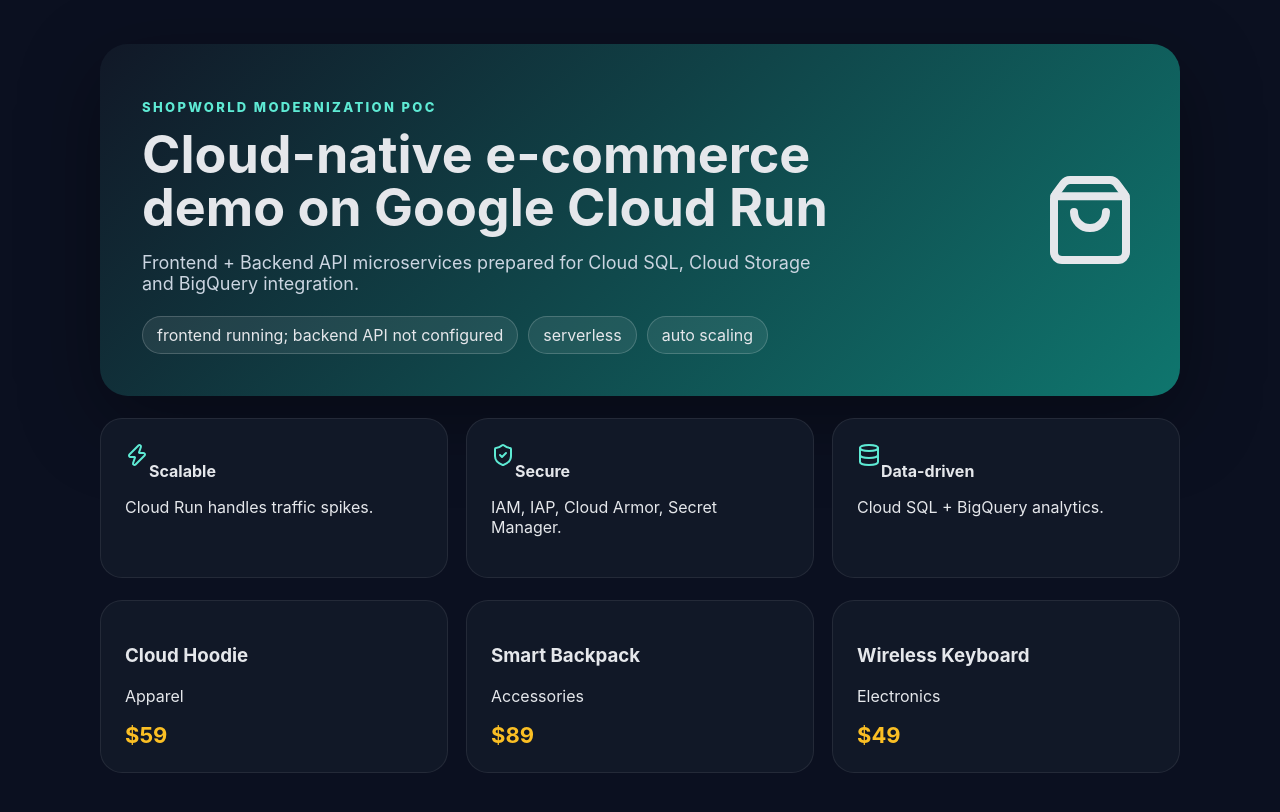
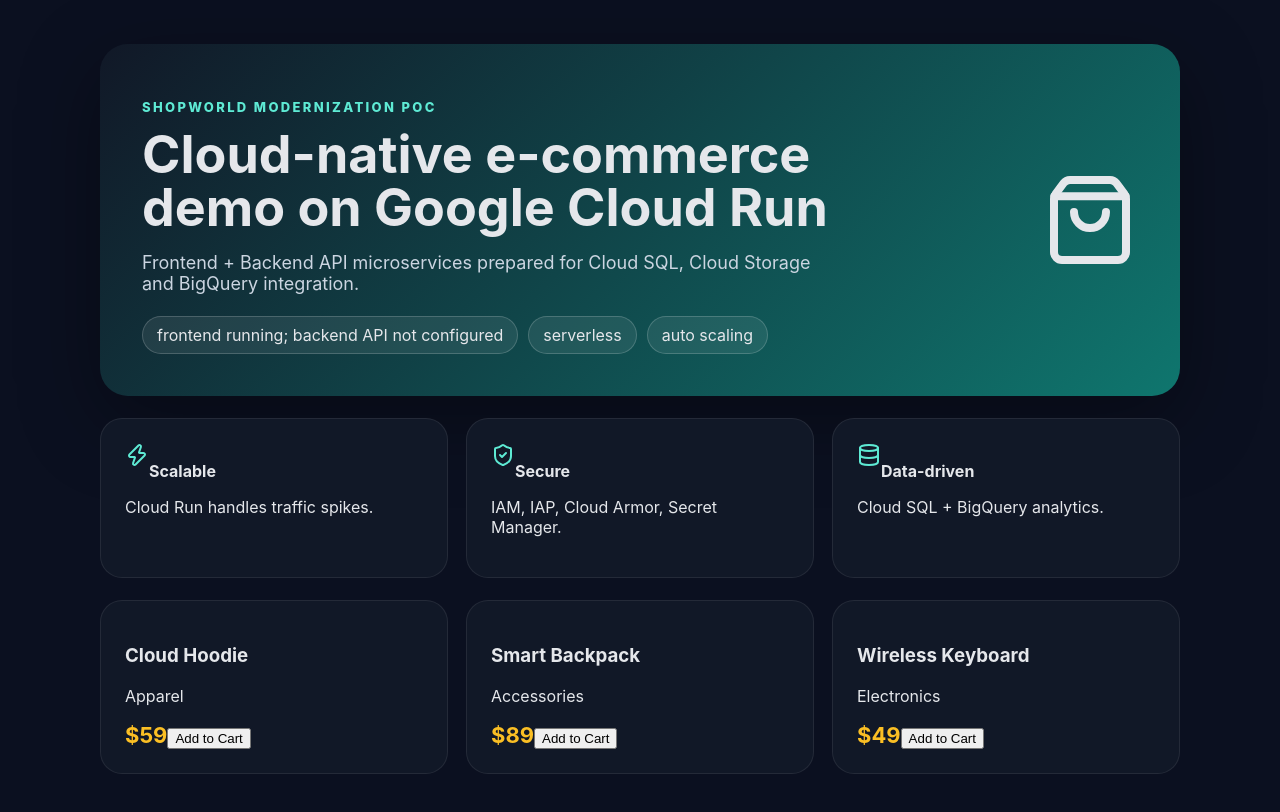
Before and after one commit to poehmew/shopworld-cloud-native, a React (Vite) app in the folder frontend/: page / in a window 1280 px wide. Shown: the top 812 px of the page. Built offline with nearby package versions, Linux system fonts and the light colour scheme; no server answers.

Commit message:
Enhance product display with images and buttons

```diff
--- a/frontend/src/App.jsx
+++ b/frontend/src/App.jsx
@@ -43,7 +43,16 @@
         <div><Database/><b>Data-driven</b><p>Cloud SQL + BigQuery analytics.</p></div>
       </section>
       <section className="products">
-        {products.map((p) => <article key={p.id}><h3>{p.name}</h3><p>{p.category}</p><strong>${p.price}</strong></article>)}
+        {products.map((p) => (
+          <article key={p.id}>
+            {p.image && <img src={p.image} alt={p.name} className="product-img" />}
+              <h3>{p.name}</h3>
+              <p>{p.category}</p>
+              <strong>${p.price}</strong>
+              <button className="cart-btn">Add to Cart</button>
+          </article>
+        ))}
+
       </section>
     </main>
   );
```
